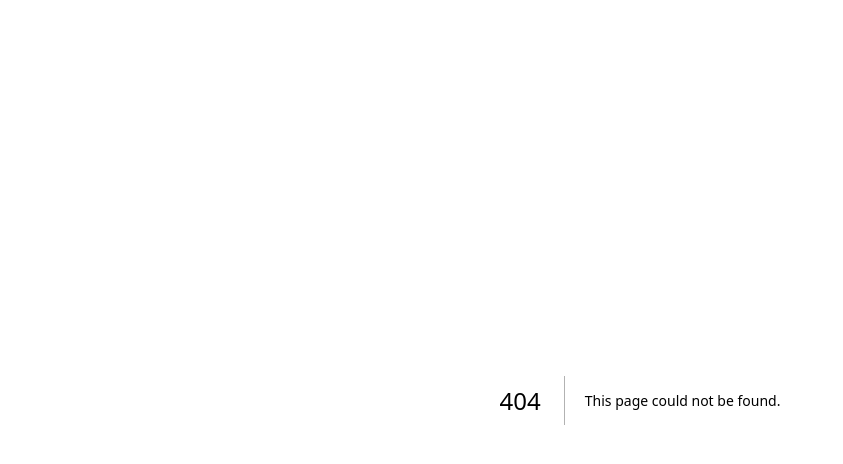
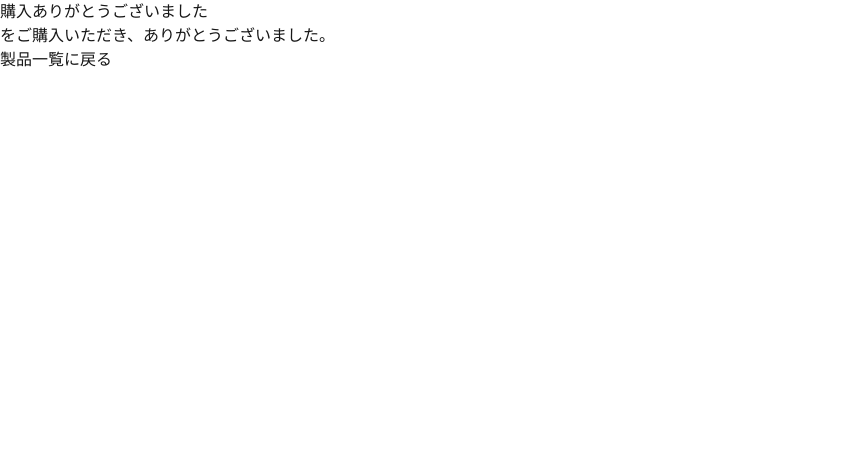
Before and after one commit to Miumaru-iniad/Crops_Sales, a Next.js app: page /purchase in a window 1280 px wide. Before the commit this address had no page. Shown: the top 464 px of the page, without its empty margins (0-843 px from the left). Built offline with nearby package versions, Linux system fonts and the light colour scheme.

Commit message:
app/purchase/pages.tsx の作成

```diff
--- /dev/null
+++ b/src/app/purchase/page.tsx
@@ -0,0 +1,18 @@
+// app/purchase/page.tsx
+import { useSearchParams } from 'next/navigation';
+import Link from 'next/link';
+
+export default function PurchasePage() {
+  const searchParams = useSearchParams();
+  const product = searchParams.get('product');
+
+  return (
+    <div>
+      <h1>購入ありがとうございました</h1>
+      <p>{product} をご購入いただき、ありがとうございました。</p>
+      <Link href="/">
+        <a>製品一覧に戻る</a>
+      </Link>
+    </div>
+  );
+}
```
